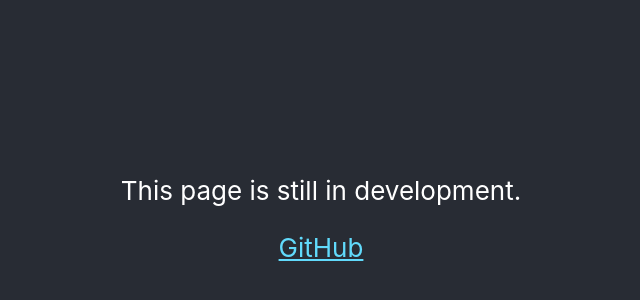
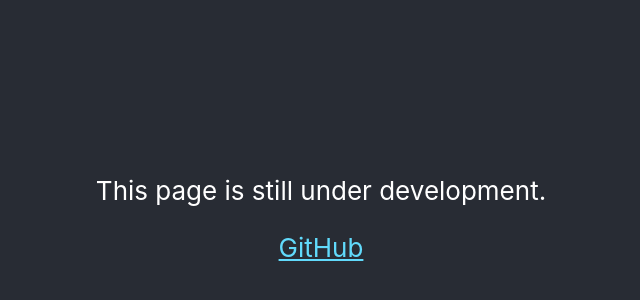
Before and after one commit to riggggo/holiday-finder-24, a React (Create React App) app in the folder client/: page / in a window 1280 px wide. Shown: the part 194-494 px from the top of the page, without its empty margins (319-959 px from the left). Built offline with nearby package versions, Linux system fonts and the light colour scheme.

Commit message:
testing continous integration

```diff
--- a/client/src/App.js
+++ b/client/src/App.js
@@ -7,7 +7,7 @@
       <header className="App-header">
 
         <p>
-        This page is still in development.
+        This page is still under development.
         </p>
         <a
           className="App-link"
```
